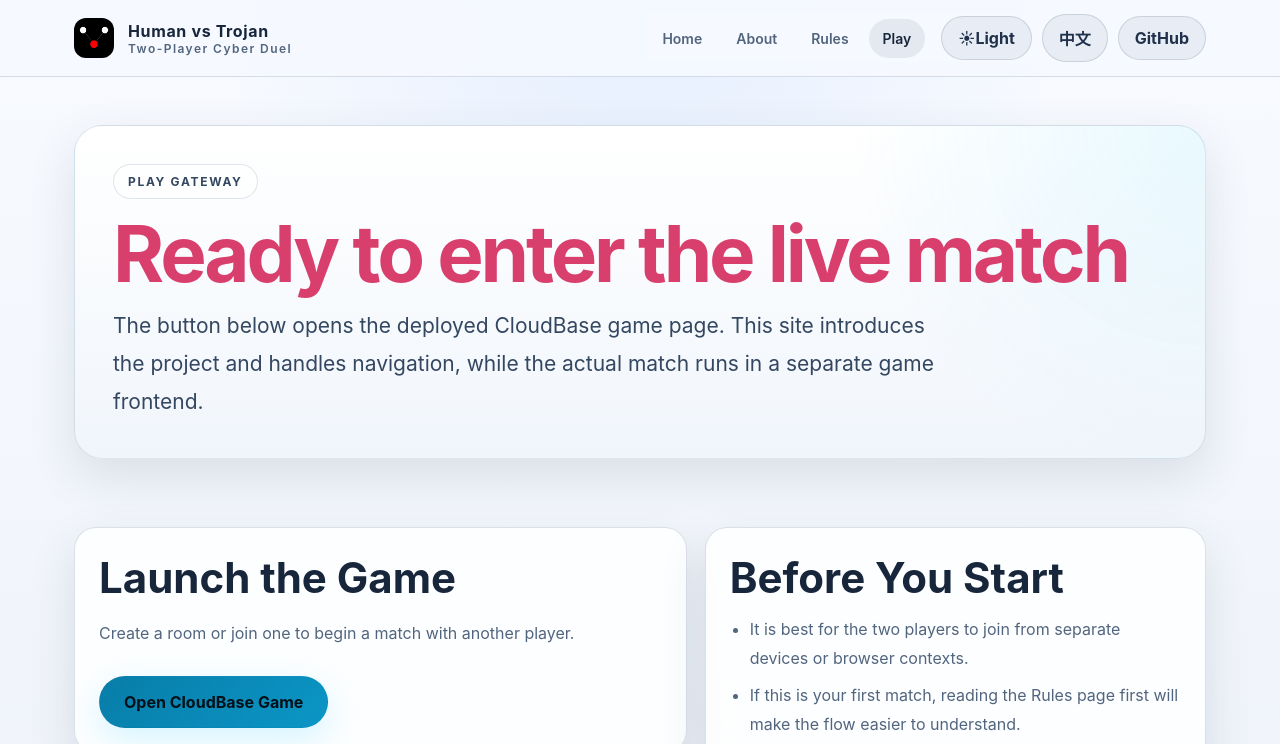
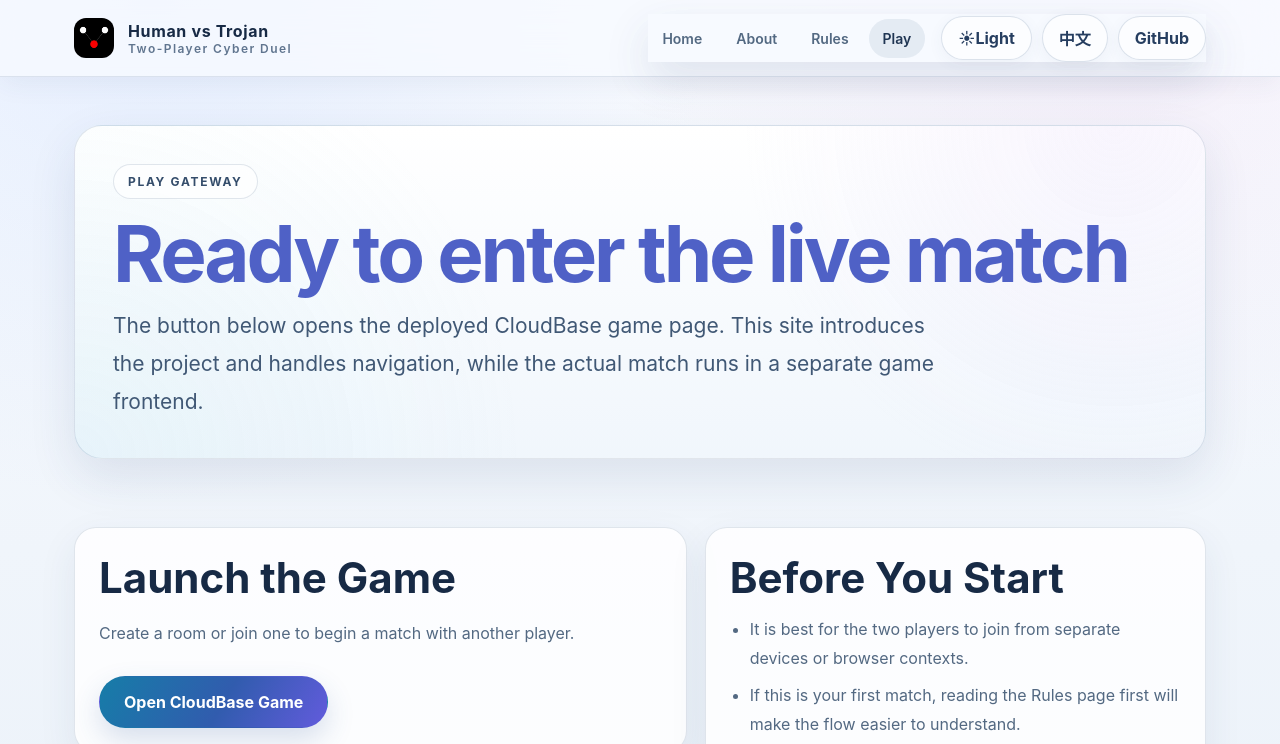
Before and after one commit to JeterZhou/hvt-web, a website: page docs/game.html in a window 1280 px wide. Both pictures are taken after a click on the button "Switch to light theme". Shown: the top 744 px of the page. Drawn offline with Linux system fonts and the light colour scheme.

Commit message:
update the dark light mode in hero page

```diff
--- a/docs/site.css
+++ b/docs/site.css
@@ -433,91 +433,163 @@ body.nav-open .nav-toggle::after { transform: rotate(-45deg) translate(1px, -1px
   color: var(--muted);
   font-size: 14px;
 }
+/* =========================================================
+   LIGHT MODE — SOFT COSMIC / GLASS
+   Shared treatment for About, Rules and other inner pages.
+   ========================================================= */
 body[data-theme="light"] {
   color-scheme: light;
-  --bg: #f3f6fb;
-  --bg-soft: #e8eef6;
-  --surface: rgba(255,255,255,.86);
-  --surface-strong: rgba(255,255,255,.96);
-  --border: rgba(39,72,112,.16);
-  --text: #18263b;
-  --muted: #52657e;
-  --primary: #087da8;
-  --primary-strong: #0b96c6;
-  --accent: #d83f6d;
-  --shadow: 0 18px 48px rgba(33,54,83,.12);
+  --bg: #f2f6fc;
+  --bg-soft: #e8eff8;
+  --surface: rgba(255, 255, 255, .84);
+  --surface-strong: rgba(255, 255, 255, .96);
+  --border: rgba(48, 78, 120, .15);
+  --text: #172a45;
+  --muted: #536982;
+  --primary: #147fa4;
+  --primary-strong: #4f61c6;
+  --accent: #c94e7b;
+  --success: #238d78;
+  --shadow: 0 18px 48px rgba(40, 65, 105, .11);
   background:
-    radial-gradient(circle at top, rgba(70,151,255,.10), transparent 35%),
-    linear-gradient(180deg, #f8faff 0%, #edf2f8 100%);
+    radial-gradient(ellipse at 12% 0%, rgba(188, 211, 255, .30), transparent 35%),
+    radial-gradient(ellipse at 88% 8%, rgba(238, 207, 236, .20), transparent 31%),
+    linear-gradient(180deg, #f9fbff 0%, #f0f5fb 54%, #eaf1f9 100%);
   color: var(--text);
 }
+
 body[data-theme="light"] .site-header {
-  background: rgba(246,249,255,.9);
-  border-color: rgba(22,42,72,.14);
+  background: rgba(247, 250, 255, .76);
+  border-color: rgba(43, 74, 114, .13);
+  box-shadow: 0 8px 26px rgba(44, 68, 108, .06);
+  -webkit-backdrop-filter: blur(20px);
+  backdrop-filter: blur(20px);
 }
+body[data-theme="light"] .brand { color: #172a45; }
+body[data-theme="light"] .brand-text small { color: #60758f; }
+
 body[data-theme="light"] .nav-toggle,
 body[data-theme="light"] .lang-switch,
 body[data-theme="light"] .ghost-btn {
-  color: #20314c;
-  background: rgba(20,42,74,.06);
-  border-color: rgba(20,42,74,.14);
+  color: #263e60;
+  background: rgba(255, 255, 255, .58);
+  border-color: rgba(58, 91, 137, .17);
+  box-shadow: 0 4px 16px rgba(57, 82, 122, .05);
+}
+body[data-theme="light"] .site-nav a {
+  color: #536982;
 }
 body[data-theme="light"] .site-nav a:hover,
 body[data-theme="light"] .site-nav a:focus-visible,
 body[data-theme="light"] .site-nav a.is-active {
-  background: rgba(20,42,74,.08);
+  color: #203653;
+  background: rgba(39, 75, 121, .09);
 }
 body[data-theme="light"] .nav-wrap {
-  background: rgba(246,249,255,.98);
+  background: rgba(248, 251, 255, .96);
+  border-color: rgba(48, 78, 120, .14);
+  box-shadow: 0 18px 45px rgba(40, 65, 105, .13);
 }
-body[data-theme="light"] .hero-backdrop {
-  background:
-    linear-gradient(180deg, rgba(242,247,255,.32), rgba(235,242,252,.48)),
-    radial-gradient(circle at 76% 24%, rgba(86,212,255,.15), transparent 22%),
-    radial-gradient(circle at 18% 70%, rgba(255,92,134,.12), transparent 24%),
-    url('./homepage_background.png') center center / cover no-repeat;
-  border-color: rgba(39,72,112,.16);
+
+body[data-theme="light"] .primary-btn {
+  color: #fff;
+  background: linear-gradient(120deg, #167da8 0%, #315cae 54%, #625bdc 100%);
+  box-shadow: 0 12px 28px rgba(48, 91, 157, .18);
 }
-body[data-theme="light"] .hero-backdrop::after {
-  background: linear-gradient(90deg, rgba(247,250,255,.88) 0%, rgba(247,250,255,.68) 48%, rgba(247,250,255,.22) 100%);
-}
-body[data-theme="light"] .hero p.lead,
-body[data-theme="light"] .page-hero p.lead {
-  color: #344760;
-}
-body[data-theme="light"] .eyebrow,
-body[data-theme="light"] .tag {
-  color: #344760;
-  border-color: rgba(39,72,112,.14);
-  background: rgba(255,255,255,.62);
-}
-body[data-theme="light"] .page-hero-card {
-  border-color: rgba(39,72,112,.14);
-  background:
-    radial-gradient(circle at top right, rgba(86,212,255,.13), transparent 30%),
-    linear-gradient(180deg, rgba(255,255,255,.96), rgba(240,245,251,.96));
+body[data-theme="light"] .primary-btn:hover {
+  box-shadow: 0 15px 34px rgba(48, 91, 157, .24);
 }
 body[data-theme="light"] .secondary-btn,
 body[data-theme="light"] .outline-btn {
-  color: var(--text);
-  border-color: var(--border);
-  background: rgba(255,255,255,.72);
+  color: #294361;
+  border-color: rgba(48, 78, 120, .17);
+  background: rgba(255, 255, 255, .72);
+}
+
+body[data-theme="light"] .hero-backdrop {
+  background:
+    radial-gradient(circle at 78% 20%, rgba(226, 204, 247, .17), transparent 31%),
+    radial-gradient(circle at 18% 78%, rgba(143, 220, 231, .14), transparent 31%),
+    linear-gradient(180deg, rgba(247, 250, 255, .12), rgba(232, 240, 251, .18)),
+    url('./homepage_background.png') center center / cover no-repeat;
+  border-color: rgba(48, 78, 120, .14);
+}
+body[data-theme="light"] .hero-backdrop::after {
+  background: linear-gradient(90deg,
+    rgba(245, 249, 255, .76) 0%,
+    rgba(242, 247, 255, .53) 43%,
+    rgba(234, 242, 255, .15) 100%);
+}
+body[data-theme="light"] .hero h1,
+body[data-theme="light"] .page-hero h1 { color: #172a45; }
+body[data-theme="light"] .hero h1 span,
+body[data-theme="light"] .page-hero h1 span { color: #4f61c6; }
+body[data-theme="light"] .hero p.lead,
+body[data-theme="light"] .page-hero p.lead { color: #405875; }
+
+body[data-theme="light"] .eyebrow,
+body[data-theme="light"] .tag {
+  color: #344d6b;
+  border-color: rgba(48, 78, 120, .14);
+  background: rgba(255, 255, 255, .66);
+}
+body[data-theme="light"] .page-hero-card {
+  border-color: rgba(48, 78, 120, .14);
+  background:
+    radial-gradient(circle at 92% 0%, rgba(223, 207, 248, .20), transparent 34%),
+    radial-gradient(circle at 0% 100%, rgba(158, 220, 233, .13), transparent 38%),
+    linear-gradient(180deg, rgba(255, 255, 255, .96), rgba(240, 246, 252, .96));
+}
+body[data-theme="light"] .stat-card,
+body[data-theme="light"] .panel,
+body[data-theme="light"] .info-card,
+body[data-theme="light"] .rule-card,
+body[data-theme="light"] .timeline-item,
+body[data-theme="light"] .note-card,
+body[data-theme="light"] .play-card,
+body[data-theme="light"] .kpi-card {
+  background: rgba(255, 255, 255, .82);
+  border-color: rgba(48, 78, 120, .14);
+  box-shadow: 0 14px 38px rgba(40, 65, 105, .08);
+}
+body[data-theme="light"] .small-caps { color: #147fa4; }
+body[data-theme="light"] .muted,
+body[data-theme="light"] .info-card p,
+body[data-theme="light"] .panel p,
+body[data-theme="light"] .rule-card p,
+body[data-theme="light"] .note-card p,
+body[data-theme="light"] .play-card p,
+body[data-theme="light"] .kpi-card p,
+body[data-theme="light"] .stat-card p,
+body[data-theme="light"] .timeline-item p,
+body[data-theme="light"] .section li,
+body[data-theme="light"] .table-wrap td,
+body[data-theme="light"] .table-wrap th {
+  color: #536982;
+}
+body[data-theme="light"] .timeline-item::before {
+  background: linear-gradient(180deg, #4b9ec1, rgba(98, 91, 220, .12));
 }
 body[data-theme="light"] .table-wrap {
-  border-color: var(--border);
-  background: rgba(255,255,255,.62);
+  border-color: rgba(48, 78, 120, .15);
+  background: rgba(255, 255, 255, .68);
 }
 body[data-theme="light"] .table-wrap th,
 body[data-theme="light"] .table-wrap td {
-  border-color: rgba(39,72,112,.12);
+  border-color: rgba(48, 78, 120, .12);
 }
+body[data-theme="light"] .table-wrap th { color: #263e60; }
 body[data-theme="light"] .callout {
-  border-color: rgba(39,72,112,.14);
-  background: linear-gradient(135deg, rgba(86,212,255,.12), rgba(255,92,134,.08));
+  border-color: rgba(48, 78, 120, .14);
+  background: linear-gradient(135deg,
+    rgba(86, 184, 218, .13),
+    rgba(151, 139, 231, .10),
+    rgba(230, 171, 207, .08));
 }
 body[data-theme="light"] .site-footer {
-  border-color: rgba(39,72,112,.14);
+  border-color: rgba(48, 78, 120, .13);
 }
+body[data-theme="light"] .footer-inner { color: #647a94; }
 @media (max-width: 980px) {
   .hero-panel-grid,
   .feature-grid,
--- a/docs/style.css
+++ b/docs/style.css
@@ -116,6 +116,7 @@ body[data-lang="en"] .lang-zh { display: none !important; }
 }
 
 .hero {
+  --cyan: #8bdfff;
   position: relative;
   isolation: isolate;
   display: flex;
@@ -271,78 +272,75 @@ h1 .trojan { display: inline-block; margin-top: .08em; }
 .below-links a:hover { color: var(--cyan); }
 .site-footer { display: flex; justify-content: space-between; gap: 20px; padding: 22px max(7vw, calc((100vw - 1320px) / 2)); color: #7f8da2; background: #060d19; font-size: 10px; letter-spacing: .08em; }
 
+/* =========================================================
+   LIGHT MODE — SITE CHROME AND CONTENT
+   ========================================================= */
 body[data-theme="light"] {
   color-scheme: light;
-  --paper: #17263d;
-  --muted: #4c607a;
-  --cyan: #087da8;
-  --violet: #5d55d8;
+  --paper: #172a45;
+  --muted: #435b78;
+  --muted-dark: #60758f;
+  --line: rgba(53, 88, 135, .17);
+  --cyan: #147fa4;
+  --violet: #625bdc;
 }
-body[data-theme="light"] .site-header { background: rgba(246, 249, 255, .88); border-color: rgba(22, 42, 72, .14); }
-body[data-theme="light"] .brand { color: #17263d; }
-body[data-theme="light"] .brand-text small { color: #52657e; }
-body[data-theme="light"] .site-nav a { color: #32435d; }
+
+body[data-theme="light"] .site-header {
+  background: rgba(245, 249, 255, .70);
+  border-bottom-color: rgba(43, 74, 114, .14);
+  box-shadow: 0 8px 28px rgba(44, 68, 108, .07);
+  -webkit-backdrop-filter: blur(20px);
+  backdrop-filter: blur(20px);
+}
+body[data-theme="light"] .brand { color: #172a45; }
+body[data-theme="light"] .brand-text small { color: #60758f; }
+
+body[data-theme="light"] .site-nav a {
+  color: #344b68;
+}
 body[data-theme="light"] .site-nav a:hover,
 body[data-theme="light"] .site-nav a:focus-visible,
 body[data-theme="light"] .site-nav a.is-active,
-body[data-theme="light"] .site-nav a[aria-current="page"] { color: #fff; background: #15243d; }
-body[data-theme="light"] .nav-tool,
-body[data-theme="light"] .ghost-btn { color: #20314c; background: rgba(20, 42, 74, .07); border-color: rgba(20, 42, 74, .14); }
-body[data-theme="light"] .hero::before {
-  background:
-    radial-gradient(ellipse at 82% 25%, rgba(245, 174, 220, .28), transparent 36%),
-    radial-gradient(ellipse at 58% 66%, rgba(137, 184, 255, .24), transparent 44%),
-    radial-gradient(ellipse at 18% 84%, rgba(126, 221, 231, .18), transparent 40%),
-    linear-gradient(90deg, rgba(237, 245, 255, .86) 0%, rgba(235, 240, 255, .68) 45%, rgba(228, 235, 252, .44) 100%),
-    linear-gradient(180deg, rgba(244, 239, 255, .16), rgba(214, 228, 250, .32));
-}
-body[data-theme="light"] h1,
-body[data-theme="light"] .hero-kicker { color: #17263d; text-shadow: none; }
-body[data-theme="light"] h1 .versus { color: #087da8; }
-body[data-theme="light"] .eyebrow,
-body[data-theme="light"] .hero-copy,
-body[data-theme="light"] .secondary-action,
-body[data-theme="light"] .hero-bottom-left,
-body[data-theme="light"] .hero-bottom-right { color: #2e435e; }
-body[data-theme="light"] .eyebrow {
-  width: fit-content;
-  max-width: 100%;
-  flex-wrap: wrap;
-  border-color: rgba(39, 72, 112, .16);
-  background: rgba(248, 251, 255, .68);
-}
-body[data-theme="light"] .eyebrow-line { background: #168db4; }
-body[data-theme="light"] .eyebrow-separator { color: rgba(46, 67, 94, .55); }
-body[data-theme="light"] .hero-copy { color: #3c526d; }
-body[data-theme="light"] .primary-action {
+body[data-theme="light"] .site-nav a[aria-current="page"] {
   color: #fff;
-  background: linear-gradient(135deg, #176b9b, #3156a0);
-  box-shadow: 0 12px 30px rgba(27, 74, 128, .22);
-}
-body[data-theme="light"] .primary-action:hover { box-shadow: 0 16px 36px rgba(27, 74, 128, .3); }
-body[data-theme="light"] .secondary-action { color: #28415e; }
-body[data-theme="light"] .secondary-action:hover,
-body[data-theme="light"] .below-links a:hover { color: #087da8; }
-body[data-theme="light"] .hero-bottom-left .bottom-rule,
-body[data-theme="light"] .hero-bottom-right .bottom-rule { background: rgba(20, 42, 74, .5); }
-body[data-theme="light"] .bottom-mark { color: #087da8; }
-body[data-theme="light"] .after-hero {
-  color: #17263d;
-  background: linear-gradient(180deg, #f3f6fb, #eaf0f7);
-  border-color: rgba(39, 72, 112, .12);
-}
-body[data-theme="light"] .section-topline { color: #687b93; }
-body[data-theme="light"] .section-label { color: #087da8; }
-body[data-theme="light"] .after-grid h2 { color: #17263d; }
-body[data-theme="light"] .after-grid h2 em { color: #3156a0; }
-body[data-theme="light"] .after-copy { color: #4c607a; }
-body[data-theme="light"] .below-links { border-color: rgba(39, 72, 112, .16); }
-body[data-theme="light"] .below-links a { color: #28415e; }
-body[data-theme="light"] .site-footer {
-  color: #657990;
-  background: #e8eef6;
+  background: rgba(29, 52, 86, .90);
 }
 
+body[data-theme="light"] .nav-tool,
+body[data-theme="light"] .ghost-btn {
+  color: #263e60;
+  background: rgba(250, 252, 255, .58);
+  border-color: rgba(58, 91, 137, .18);
+  box-shadow: 0 4px 16px rgba(57, 82, 122, .06);
+}
+body[data-theme="light"] .nav-tool:hover,
+body[data-theme="light"] .ghost-btn:hover {
+  background: rgba(255, 255, 255, .88);
+  border-color: rgba(48, 104, 157, .28);
+}
+
+body[data-theme="light"] .below-links a:hover { color: #087fa8; }
+
+body[data-theme="light"] .after-hero {
+  color: #172a45;
+  background:
+    radial-gradient(ellipse at 12% 0%, rgba(187, 211, 255, .22), transparent 38%),
+    radial-gradient(ellipse at 88% 12%, rgba(237, 207, 236, .15), transparent 32%),
+    linear-gradient(180deg, #f5f8fd 0%, #eaf1fa 100%);
+  border-color: rgba(48, 78, 120, .12);
+}
+body[data-theme="light"] .section-topline { color: #6a7f99; }
+body[data-theme="light"] .section-label { color: #147fa4; }
+body[data-theme="light"] .after-grid h2 { color: #172a45; }
+body[data-theme="light"] .after-grid h2 em { color: #4f61c6; }
+body[data-theme="light"] .after-copy { color: #4b607b; }
+body[data-theme="light"] .below-links { border-color: rgba(48, 78, 120, .15); }
+body[data-theme="light"] .below-links a { color: #304966; }
+body[data-theme="light"] .site-footer {
+  color: #667b95;
+  background: #e8eff8;
+  border-color: rgba(48, 78, 120, .12);
+}
 @keyframes backdrop-drift { from { transform: scale(1.025) translate3d(0, 0, 0); } to { transform: scale(1.075) translate3d(-.6%, .3%, 0); } }
 @media (max-width: 860px) {
   .header-inner { gap: 12px; }
```
